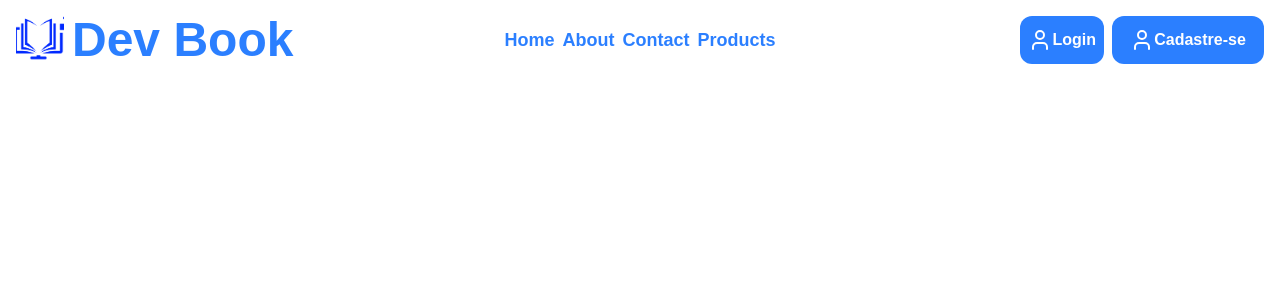
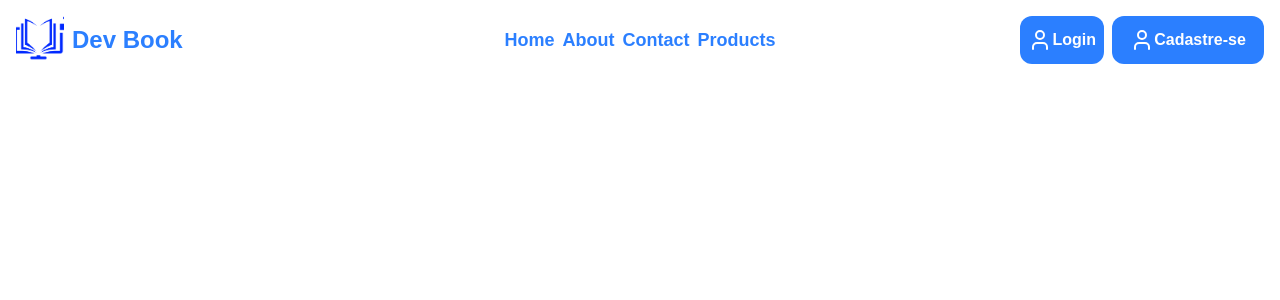
Before and after one commit to Giovanecunhadias/DevBook, a Next.js app: page / in a window 1280 px wide. Shown: the top 300 px of the page. Built offline with nearby package versions, Linux system fonts and the light colour scheme.

Commit message:
bug: fix font-size

```diff
--- a/src/app/page.tsx
+++ b/src/app/page.tsx
@@ -12,7 +12,7 @@ export default function Home() {
       <div className="flex items-start justify-start w-full">
         <div className="flex gap-2 items-center w-full">
           <img src="/logo2.png"  className="w-12 h-12" alt="" />
-          <p className="text-5xl">Dev Book</p>
+          <p className="text-2xl">Dev Book</p>
         </div>
 
 
```
